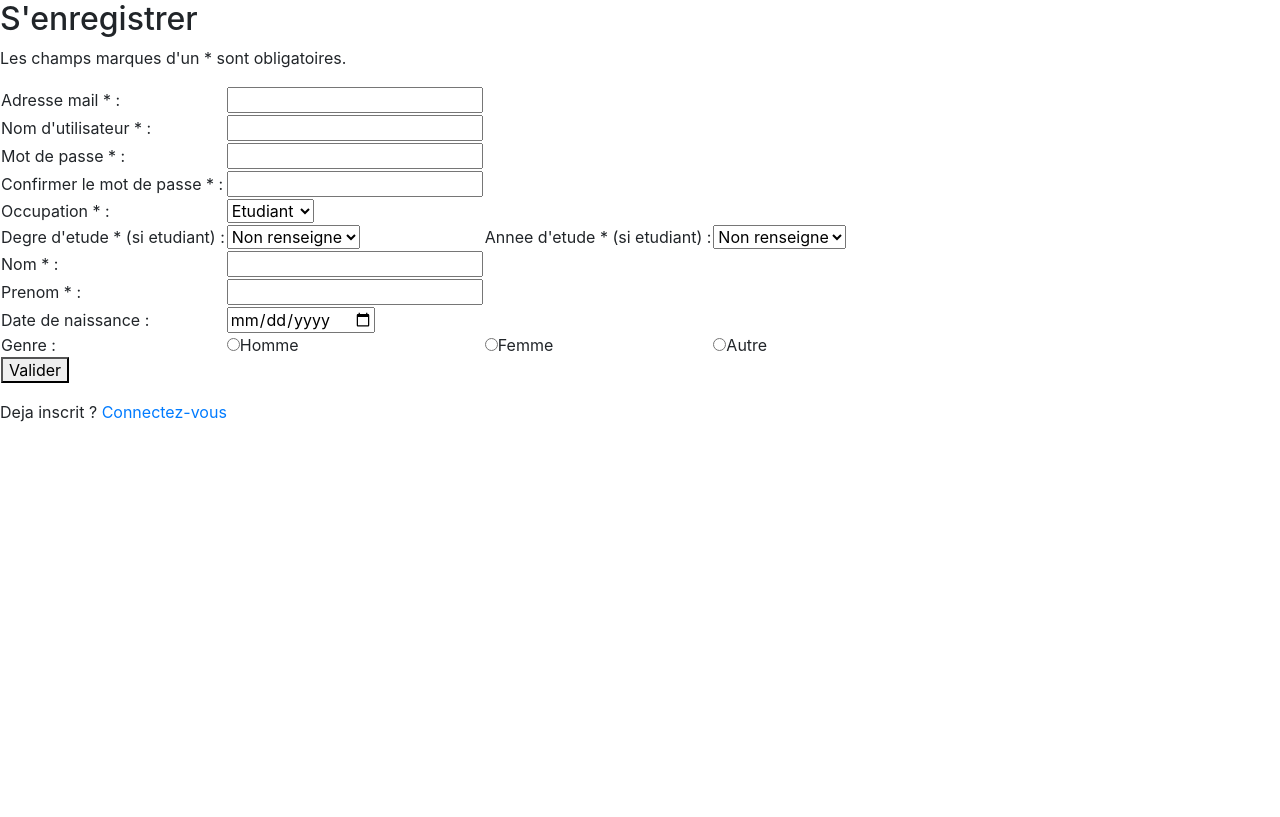
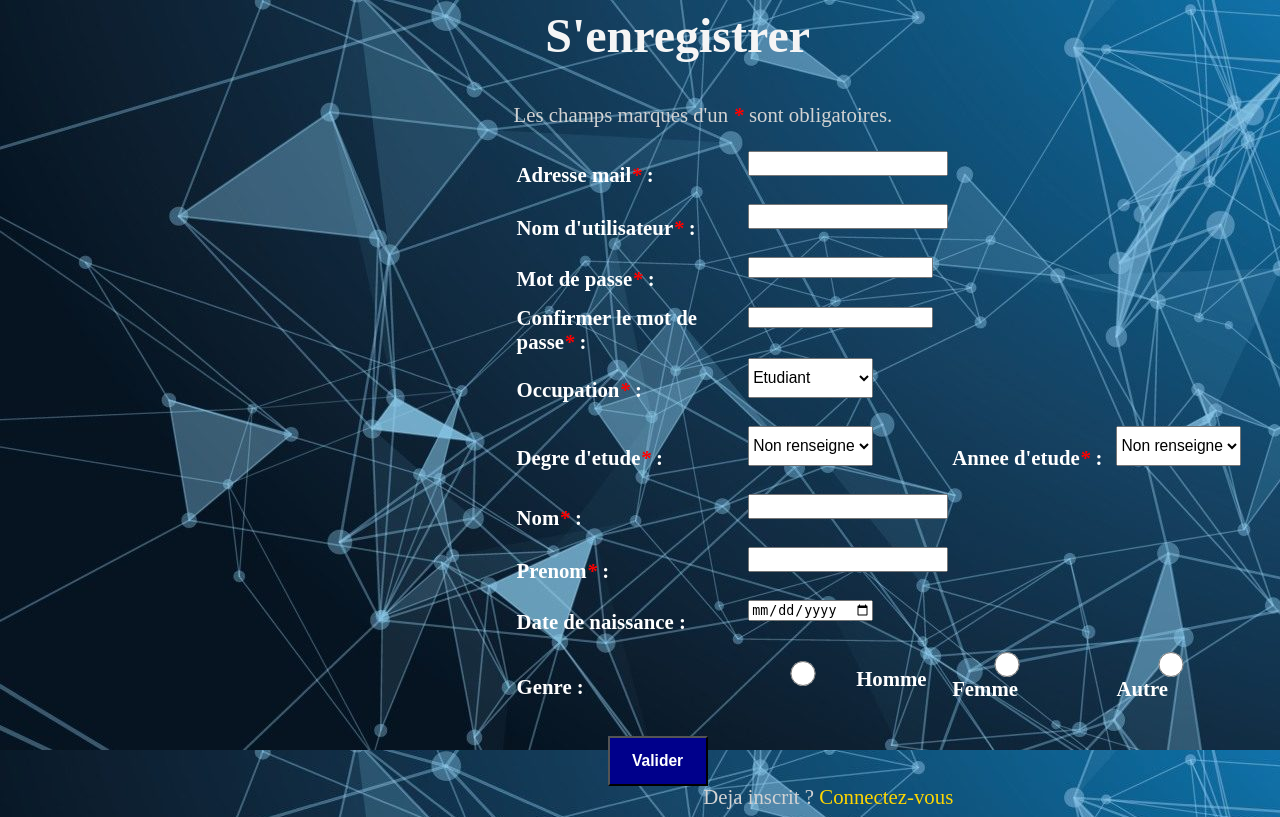
Before and after one commit to camillenavarro/ProjetPiscine, a PHP site: page /inscription_front.php in a window 1280 px wide. Before the commit the page ends 422 px from the top, so only its background shows below. Run offline with PHP 8.4, Linux system fonts and the light colour scheme; data that the repository does not hold is empty; some libraries are stand-ins or nearby versions.

Commit message:
Add files via upload

```diff
--- /dev/null
+++ b/inscription_front.css
@@ -0,0 +1,73 @@
+html{
+    background-image: url(fond.jpg);
+   color:white;
+
+}
+h2{
+    margin-left:42.5%;
+    font-size:300%;
+    font-weight: bold;
+    color:whitesmoke;
+}
+p{
+    margin-top:3%;
+    margin-left:40%;
+    color:lightgray;
+    font-size: 130%;
+}
+i{
+    color:red;
+    font-weight: bold;
+}
+table{
+    font-weight: bold;
+    margin-left:40%;
+    font-size: 130%;
+}
+button{
+    height:50px;
+    width:100px;
+    background-color:darkblue;
+    color:white;
+    margin-top:3%;
+    margin-left:40%;
+    font-weight: bold;
+    font-size:75%;
+}
+button:focus{
+    color:lightblue;
+
+}
+input[type="text"]{
+
+   font-size: 20px;
+   padding: 5px;
+   width: 200px;
+   height: 25px;
+}
+td>input[type="radio"]{
+display:table-column;
+   font-size: 20px;
+   padding: 5px;
+   width: 100px;
+   height: 25px;
+}
+select{
+    height:40px;
+    width: 125px;
+    font-size:75%;
+}
+r{
+    color:lightgray;
+    margin-top:-20px;
+    margin-left:55%;
+    font-size: 130%;
+}
+r>a{
+    text-decoration:none;
+    color:gold;
+}
+r>a:focus{
+    text-decoration:none;
+    color:silver;
+}
--- a/inscription_front.php
+++ b/inscription_front.php
@@ -17,7 +17,7 @@
 ?>
 <html>
 	<head>
-		<link href="bootstrap/css/bootstrap.min.css" rel="stylesheet">
+		<link href="inscription_front.css" rel="stylesheet">
 		<title><?php if($admin == true) {echo "Ajouter un nouvel utilisateur";} else {echo "S'enregistrer";} ?></title>
 		<meta charset = "uft-8" />
         <script type="text/javascript">
@@ -51,52 +51,54 @@
                 <a href="deconnexion.php"><button>Déconnexion</button></a>
             </div>
             <h2><?php if($admin == true) {echo "Ajouter un nouvel utilisateur";} else {echo "S'enregistrer";} ?></h2>
-            <p>Les champs marques d'un * sont obligatoires.</p>
+            <p>Les champs marques d'un <i>*</i> sont obligatoires.</p>
 
             <form action="inscription_back.php" method="post">
                 <table>
                     <tr>
-                        <td>Adresse mail * :</td>
-                        <td><input type = "text" name = "mail"></td>
+                        <td>Adresse mail<i>*</i> :</td>
+                        <td><input type = "text" name = "mail"><br><br>
+
+            </td>
                     </tr>
 
                     <tr>
-                        <td>Nom d'utilisateur * :</td>
-                        <td><input type = "text" name = "pseudo"></td>
+                        <td>Nom d'utilisateur<i>*</i> :</td>
+                        <td><input type = "text" name = "pseudo"><br><br></td>
                     </tr>
 
                     <tr>
-                        <td>Mot de passe * :</td>
-                        <td><input type = "password" name = "mdp"></td>
+                        <td>Mot de passe<i>*</i> :</td>
+                        <td><input type = "password" name = "mdp"><br><br></td>
                     </tr>
 
                     <tr>
-                        <td>Confirmer le mot de passe * :</td>
-                        <td><input type = "password" name = "confirm"></td>
+                        <td>Confirmer le mot de passe<i>*</i> :</td>
+                        <td><input type = "password" name = "confirm"><br><br></td>
                     </tr>
 
                     <tr>
-                        <td>Occupation * :</td>
+                        <td>Occupation<i>*</i> :</td>
                         <td><select name = "fonction" onchange="showfield(this.options[this.selectedIndex].value)">
                                 <option value="Etudiant">Etudiant</option>
                                 <option value="Apprenti">Apprenti</option>
                                 <option value="Employe">Employe</option>
-                            </select></td>
+                            </select><br><br></td>
                     </tr>
 
                     <tr id="ifyesEmp" style='display: none;' >
-                        <td>Emploi * (si employe) :</td>
-                        <td><input type = "text" name = "emploi"></td>
+                        <td>Emploi<i>*</i> :</td>
+                        <td><input type = "text" name = "emploi"><br><br></td>
                     </tr>
 
                     <tr id="ifyesEtu">
-                        <td>Degre d'etude * (si etudiant) :</td>
+                        <td>Degre d'etude<i>*</i> :</td>
                         <td><select name = "degre">
                                 <option>Non renseigne</option>
                                 <option>license</option>
                                 <option>master</option>
-                            </select></td>
-                        <td>Annee d'etude * (si etudiant) :</td>
+                            </select><br><br></td>
+                        <td>Annee d'etude<i>*</i> :</td>
                         <td><select name = "annee">
                                 <option>Non renseigne</option>
                                 <option>1</option>
@@ -104,34 +106,34 @@
                                 <option>3</option>
                                 <option>4</option>
                                 <option>5</option>
-                            </select></td>
+                            </select><br><br></td>
                     </tr>
 
                     <tr id="ifyesApp" style='display: none;'>
-                        <td>Entreprise * (si apprenti) :</td>
-                        <td><input type = "text" name = "entreprise"></td>
+                        <td>Entreprise<i>*</i> :</td>
+                        <td><input type = "text" name = "entreprise"><br><br></td>
                     </tr>
 
                     <tr>
-                        <td>Nom * :</td>
-                        <td><input type = "text" name = "nom"></td>
+                        <td>Nom<i>*</i> :</td>
+                        <td><input type = "text" name = "nom"><br><br></td>
                     </tr>
 
                     <tr>
-                        <td>Prenom * :</td>
-                        <td><input type = "text" name = "prenom"></td>
+                        <td>Prenom<i>*</i> :</td>
+                        <td><input type = "text" name = "prenom"><br><br></td>
                     </tr>
 
                     <tr>
                         <td>Date de naissance :</td>
-                        <td><input type = "date" name = "naissance"></td>
+                        <td><input type = "date" name = "naissance"><br><br></td>
                     </tr>
 
                     <tr>
                         <td>Genre :</td>
-                        <td><input type="radio" name="genre" value="homme">Homme</td>
-                        <td><input type="radio" name="genre" value="femme">Femme</td>
-                        <td><input type="radio" name="genre" value="autre">Autre</td>
+                        <td><input type="radio" name="genre" value="homme">Homme<br><br></td>
+                        <td><input type="radio" name="genre" value="femme">Femme<br><br></td>
+                        <td><input type="radio" name="genre" value="autre">Autre<br><br></td>
                     </tr>
 
                     <tr>
@@ -139,7 +141,7 @@
                     </tr>
                 </table>
             </form>
-            <p <?php if($admin == true) {echo "style='display: none;'";} else {echo "style='display: block;'";} ?>>Deja inscrit ? <a href = "login.html">Connectez-vous</a></p>
+            <r <?php if($admin == true) {echo "style='display: none;'";} else {echo "style='display: block;'";} ?>>Deja inscrit ? <a href = "login.html">Connectez-vous</a></r>
         </div>
 	</body>
 </html>
```
